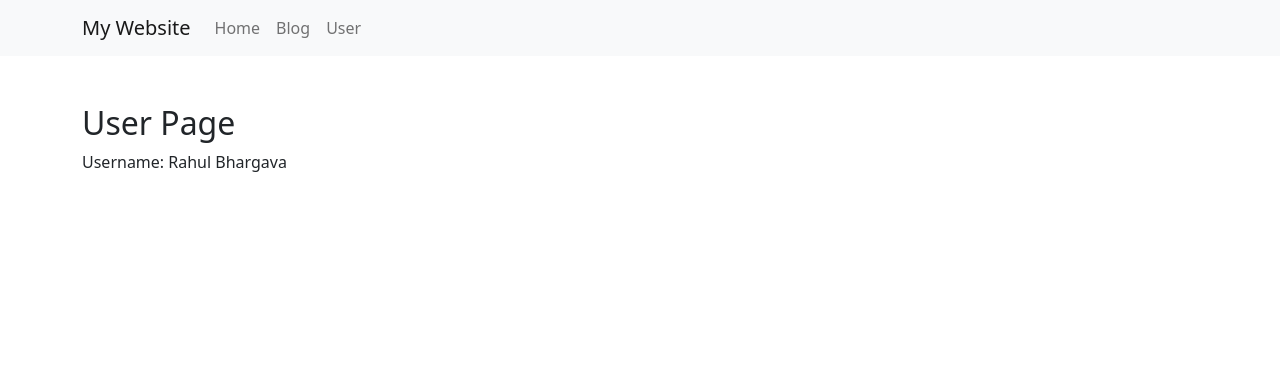
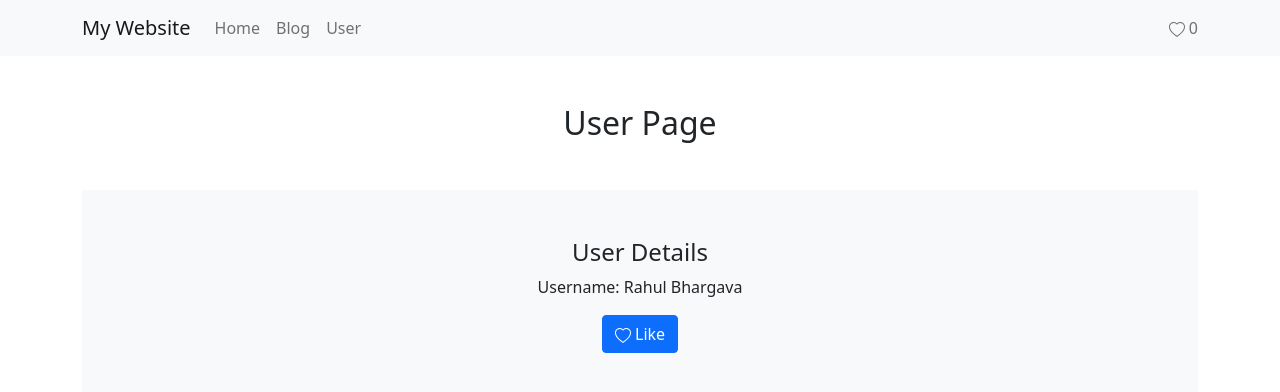
Before and after one commit to minkesh/my-personal-website, a React (Create React App) app: page /my-personal-website/user/1 in a window 1280 px wide. Shown: the top 392 px of the page. Built offline with nearby package versions, Linux system fonts and the light colour scheme.

Commit message:
added context for likes

```diff
--- a/package.json
+++ b/package.json
@@ -11,6 +11,7 @@
     "react": "^17.0.2",
     "react-bootstrap": "^2.1.2",
     "react-dom": "^17.0.2",
+    "react-icons": "^4.3.1",
     "react-router-dom": "^6.2.1",
     "react-scripts": "5.0.0",
     "web-vitals": "^2.1.4"
--- a/src/components/menu.js
+++ b/src/components/menu.js
@@ -1,7 +1,11 @@
 import { Navbar, Container, Nav } from 'react-bootstrap';
 import { Link } from "react-router-dom";
+import { BsHeart } from 'react-icons/bs';
+import { useContext } from 'react';
+import LikesContext from '../context/LikesContext';
 
 const Menu = () => {
+    const contextData = useContext(LikesContext);
     return (
         <div className='mb-5'>
             <Navbar bg="light" expand="lg">
@@ -15,6 +19,10 @@ const Menu = () => {
                             <Nav.Link as={Link} to="/my-personal-website/user">User</Nav.Link>
                         </Nav>
                     </Navbar.Collapse>
+                    <Navbar.Text>
+                        {/* todo: Add count variable */}
+                        <BsHeart /> {contextData.likeCount}
+                    </Navbar.Text>
                 </Container>
             </Navbar>
         </div>
--- a/src/components/user-details.js
+++ b/src/components/user-details.js
@@ -1,11 +1,17 @@
+
+import { useContext } from "react";
 import { useParams } from "react-router-dom";
 import { users } from "../data/user-data";
+import { BsHeart } from 'react-icons/bs';
+import LikesContext from "../context/LikesContext";
 
 
 const UserDetails = () => {
     // access user id from url params
     const params = useParams();
     const { userId } = params;
+
+    const { incrementLike } = useContext(LikesContext);
 
     const getUserName = () => {
         const userData = users.find(({ id }) => id === userId);
@@ -17,7 +23,13 @@ const UserDetails = () => {
     };
 
     return (
+      <div className="p-5 mt-5 bg-light">
+        <h4>User Details</h4>
         <div>Username: {getUserName()}</div>
+        <button className="mt-3 btn btn-primary" onClick={incrementLike}>
+          <BsHeart /> Like
+        </button>
+      </div>
     );
 };
 
--- /dev/null
+++ b/src/context/LikesContext.js
@@ -0,0 +1,27 @@
+import { createContext, useState } from "react";
+
+const LikesContext = createContext({
+    likeCount: 0,
+    incrementLike: () => {}
+});
+
+const LikesContextProvider = (props) => {
+    const { children } = props;
+    const [likeCount, setLikeCount] = useState(0);
+
+    const incrementLike = () => {
+        setLikeCount((count) => count + 1);
+    }
+
+    return (
+        <LikesContext.Provider value={{
+            likeCount,
+            incrementLike
+        }}>
+            { children }
+        </LikesContext.Provider>
+    )
+};
+
+export default LikesContext;
+export { LikesContextProvider };
--- a/src/index.js
+++ b/src/index.js
@@ -1,7 +1,10 @@
 import React from 'react';
 import ReactDOM from 'react-dom';
 import { BrowserRouter, Routes, Route } from 'react-router-dom';
+import { LikesContextProvider } from './context/LikesContext';
+
 import './index.css';
+
 import App from './App';
 import Home from './pages/home';
 import Blog from './pages/blog';
@@ -13,6 +16,7 @@ import reportWebVitals from './reportWebVitals';
 
 ReactDOM.render(
   <React.StrictMode>
+    <LikesContextProvider>
       <BrowserRouter>
         <Routes>
           <Route path="/my-personal-website" element={<App />}>
@@ -33,6 +37,7 @@ ReactDOM.render(
           </Route>
         </Routes>
       </BrowserRouter>
+    </LikesContextProvider>
   </React.StrictMode>,
   document.getElementById('root')
 );
--- a/src/pages/user.js
+++ b/src/pages/user.js
@@ -2,7 +2,7 @@ import { Outlet } from "react-router-dom";
 
 const User = () => {
     return (
-        <div className="container">
+        <div className="container text-center">
             <h2>User Page</h2>
             <Outlet />
         </div>
```
Also changed, not shown: 1 other file (tests, documents, lock files or other folders). Lines whose indentation alone changed are shown as unchanged.
